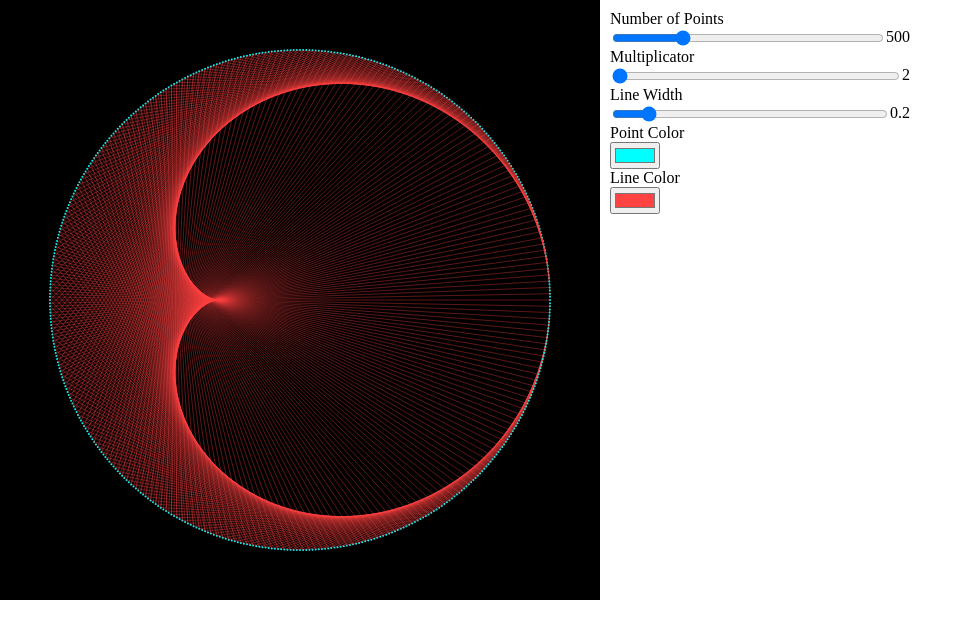
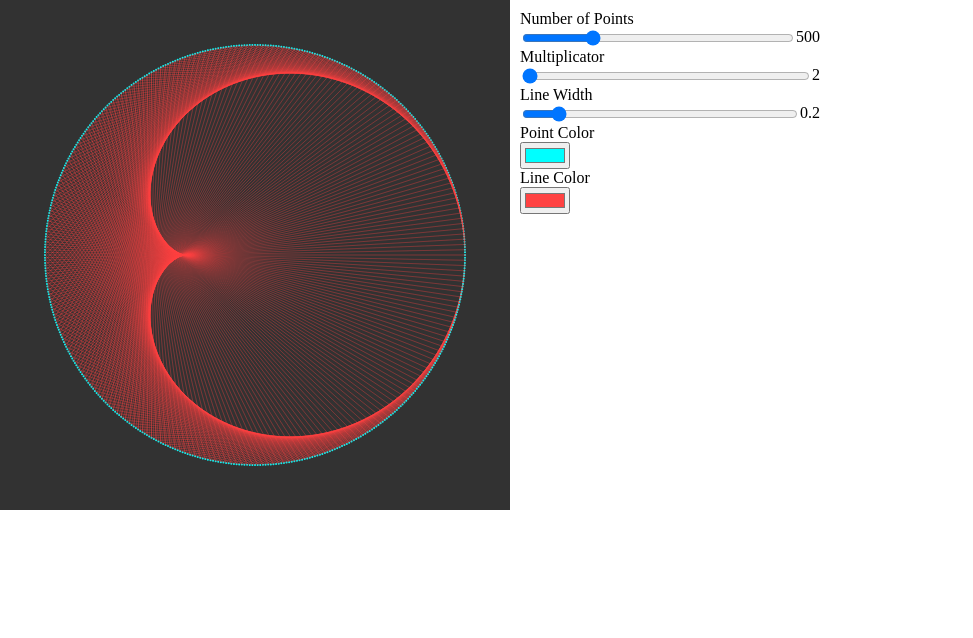
Before and after one commit to GabrielBucsan/times-table, a plain HTML site: page index.html in a window 1280 px wide. Shown: the whole page, without its empty margins (0-973 px from the left). Drawn offline with nearby package versions, Linux system fonts and the light colour scheme.

Commit message:
Altered to post online
Altered to post online

```diff
--- a/canvas.js
+++ b/canvas.js
@@ -15,7 +15,7 @@ class Canvas{
 
         this.size = new Vector(this.canvas.width, this.canvas.height);
         this.context = this.canvas.getContext('2d', {alpha: false});
-        this.color = 'black';
+        this.color = '#323232';
     }
 
     update(){
--- a/index.html
+++ b/index.html
@@ -23,7 +23,7 @@
             </form>
             <span>Multiplicator</span>
             <form oninput="multiplicatorRangeOut.value = multiplicatorRange.valueAsNumber" class='row'>
-                <input type="range" name="multiplicatorRange" id="multiplicatorRange" min="2" max="500" value="2" class='fill-width'>
+                <input type="range" name="multiplicatorRange" id="multiplicatorRange" min="2" max="100" value="2" class='fill-width'>
                 <output name="multiplicatorRangeOut" for="multiplicatorRange">2</output>
             </form>
             <span>Line Width</span>
--- a/main.js
+++ b/main.js
@@ -1,6 +1,6 @@
 $(document).ready(()=>{
 
-    const canvas = new Canvas(600, 600);
+    const canvas = new Canvas(510, 510);
     const c = canvas.context;
     const pointsSlider = $('#pointsRange');
     const multiplicatorSlider = $('#multiplicatorRange');
@@ -8,7 +8,7 @@ $(document).ready(()=>{
     const pointsColorPicker = $('#pointsColor');
     const linesColorPicker = $('#linesColor');
 
-    let radius = 250;
+    let radius = 210;
     let points = [];
     let direction = new Vector();
 
```
